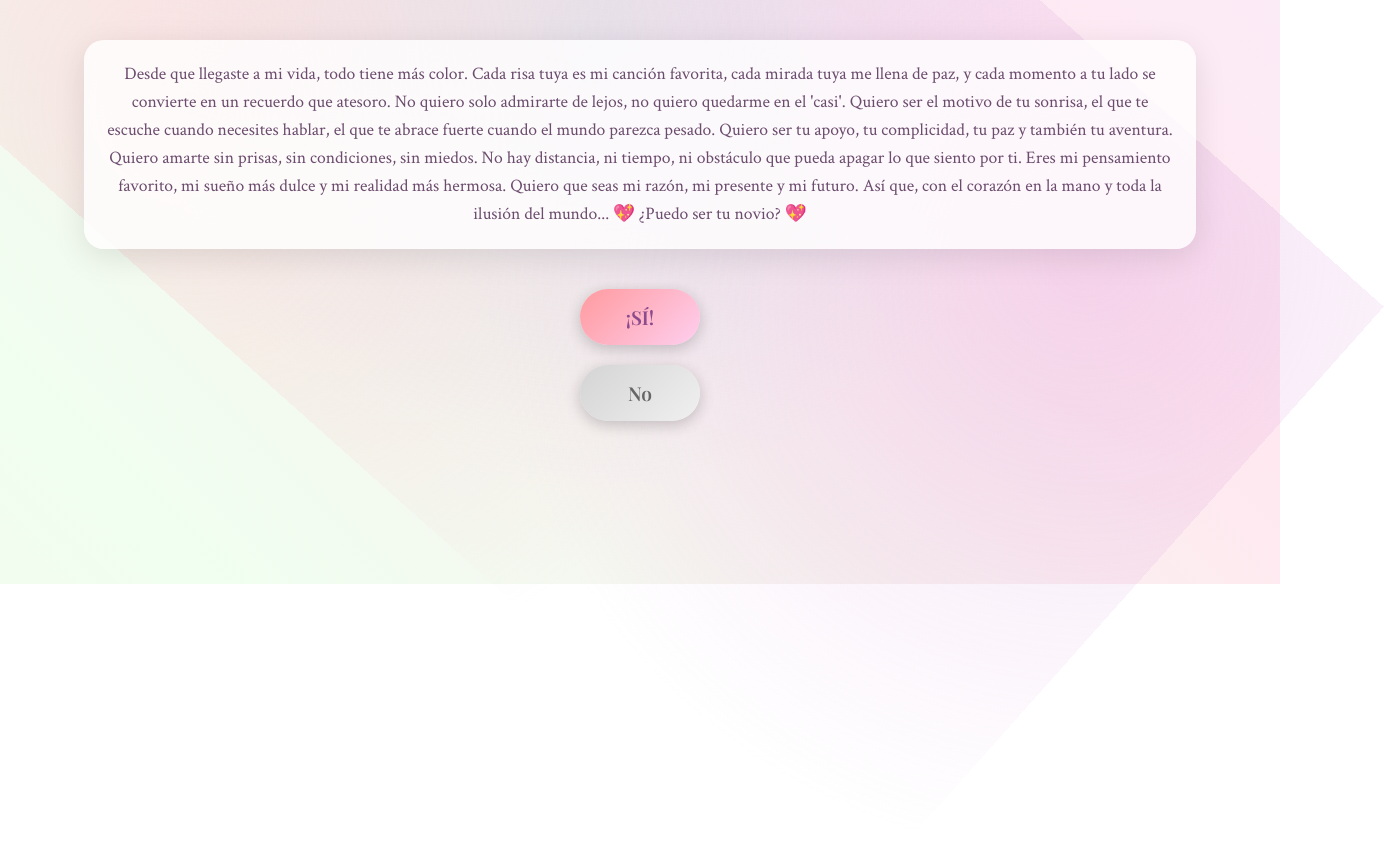
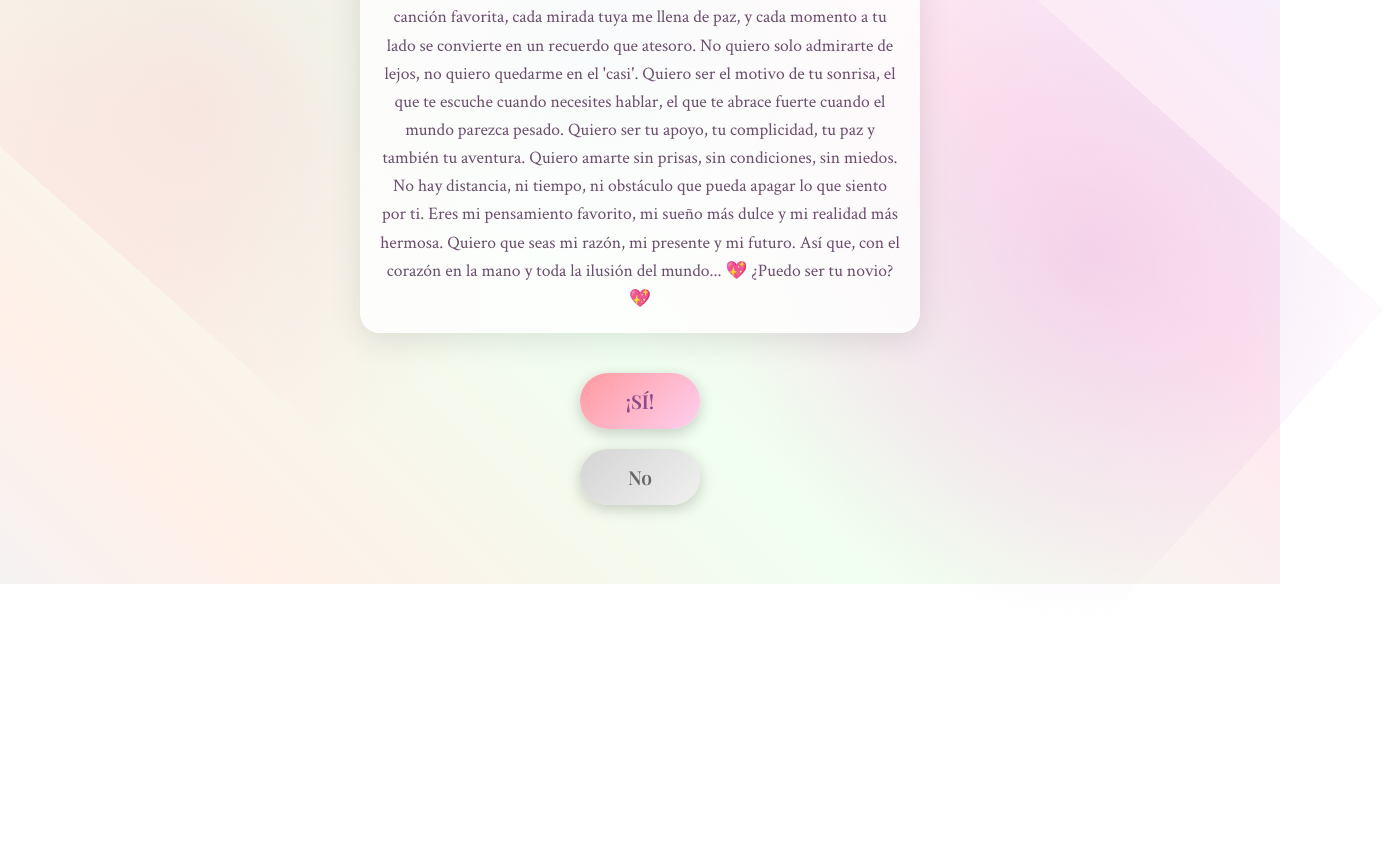
Before and after one commit to Arian220/paraDanna, a plain HTML site: page index.html in a window 1280 px wide. Shown: the part 216-1079 px from the top of the page, 1384 px wide, since content can reach past the window. After the commit the page ends 800 px from the top, so only its background shows below. Drawn offline with nearby package versions, Linux system fonts and the light colour scheme.

Commit message:
actualizar el css

```diff
--- a/styles.css
+++ b/styles.css
@@ -14,23 +14,24 @@ body {
 .container {
     position: relative;
     width: 100%;
-    height: 100vh;
+    min-height: 100vh;
     display: flex;
     align-items: center;
     justify-content: center;
+    overflow: hidden;
 }
 
 /* Fondo animado con degradado */
 .animated-background {
-    position: absolute;
+    position: fixed;
     top: 0;
     left: 0;
-    width: 100%;
-    height: 100%;
+    right: 0;
+    bottom: 0;
     background: linear-gradient(45deg,
         #ffeef8, #f8e8ff, #e8f4ff, #fff0e8,
         #f0fff0, #ffe8f0, #f5f0ff, #fff8e8);
-    background-size: 400% 400%;
+    background-size: 200% 200%;
     animation: gradientShift 8s ease-in-out infinite;
     z-index: -1;
 }
@@ -47,28 +48,28 @@ body {
     position: absolute;
     top: 0;
     left: 0;
-    width: 100%;
-    height: 100%;
+    right: 0;
+    bottom: 0;
     background-image:
-        radial-gradient(circle at 20% 80%, rgba(255, 182, 193, 0.3) 0%, transparent 50%),
-        radial-gradient(circle at 80% 20%, rgba(221, 160, 221, 0.3) 0%, transparent 50%),
-        radial-gradient(circle at 40% 40%, rgba(173, 216, 230, 0.3) 0%, transparent 50%);
+        radial-gradient(circle at 20% 80%, rgba(255, 182, 193, 0.3) 0%, transparent 30%),
+        radial-gradient(circle at 80% 20%, rgba(221, 160, 221, 0.3) 0%, transparent 30%),
+        radial-gradient(circle at 40% 40%, rgba(173, 216, 230, 0.3) 0%, transparent 30%);
     animation: float 6s ease-in-out infinite;
+    transform-origin: center center;
 }
 
 @keyframes float {
     0%, 100% { transform: translateY(0px) rotate(0deg); }
-    50% { transform: translateY(-20px) rotate(180deg); }
+    50% { transform: translateY(-10px) rotate(180deg); }
 }
 
 .content {
     text-align: center;
     padding: 20px;
     width: 100%;
-    max-width: 90%;
+    max-width: 600px;
     margin: 0 auto;
     z-index: 1;
-    min-height: 100vh;
     display: flex;
     flex-direction: column;
     justify-content: center;
```
